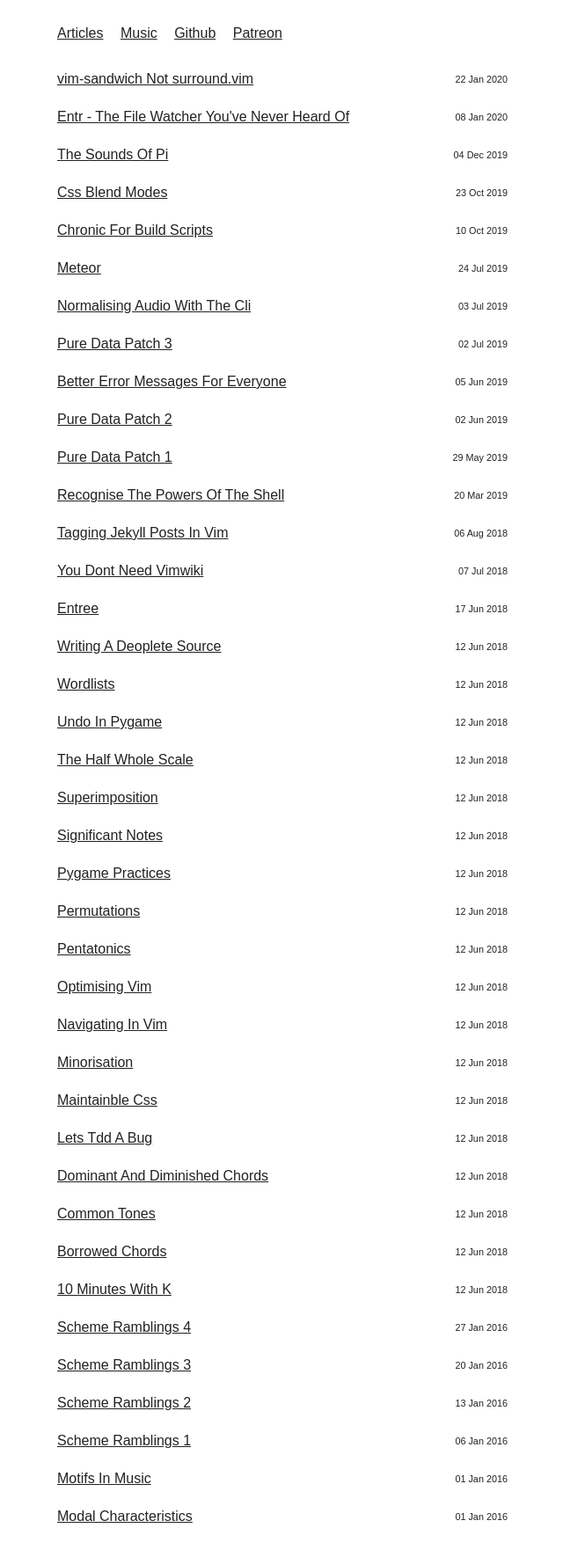
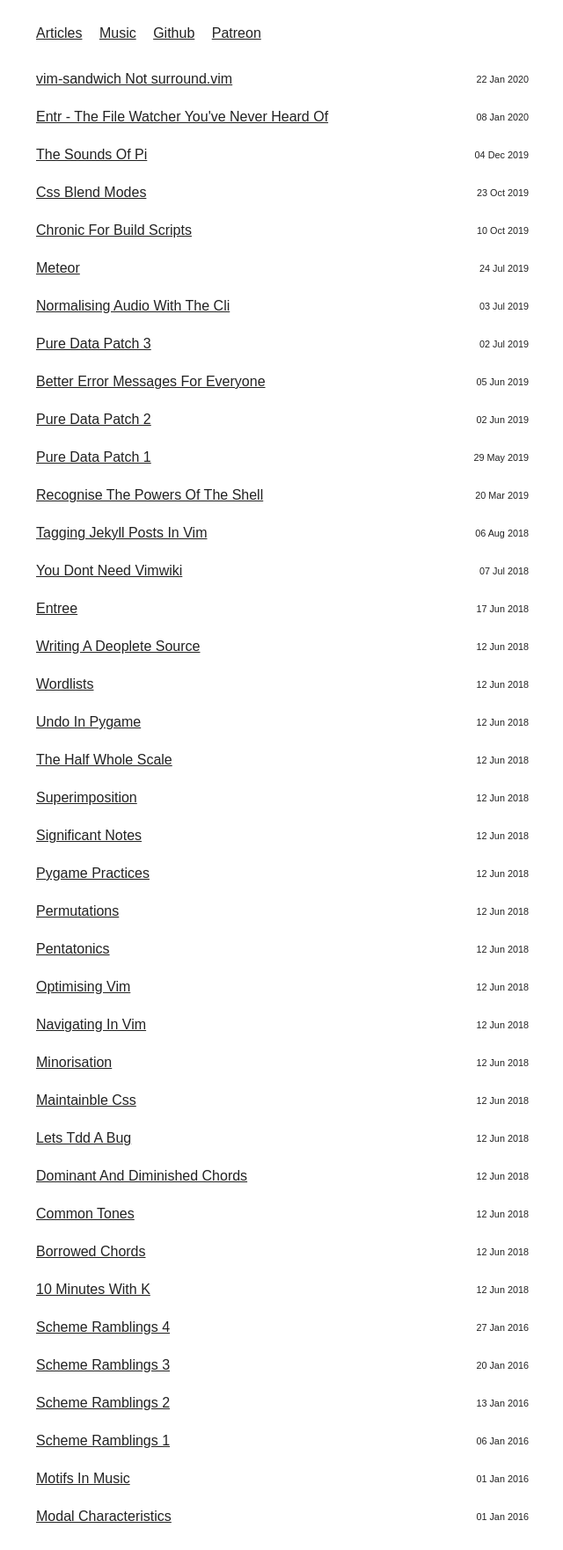
Before and after one commit to joereynolds/joereynolds.github.io, a Jekyll site: the page built from index.html, in a window 1280 px wide. Shown: the whole page at 88% size, without its empty margins (319-959 px from the left). Built offline with Jekyll 4.4.1, drawn with Linux system fonts in a browser that asks for light colours; some web fonts are replaced.

Commit message:
Trim style.css slightly

```diff
--- a/assets/css/style.css
+++ b/assets/css/style.css
@@ -2,8 +2,7 @@
   box-sizing: border-box;
 }
 
-article, aside, details, figcaption, figure,
-header, img, main, nav, section, summary {
+article, aside, details, header, img, main, nav, section, summary {
   display: block;
 }
 
@@ -39,9 +38,8 @@ h1, h2, h3, h4, h5 {
 
 body {
   line-height: 1.75em;
-  margin: 0 auto;
+  margin: 1.5em auto;
   max-width: 35em;
-  padding: 1.5em;
 }
 
 blockquote {
@@ -56,8 +54,7 @@ code {
 
 table {
   border-collapse: collapse;
-  margin-left: auto;
-  margin-right: auto;
+  margin: 0 auto;
   text-align: center;
   width: 50%;
 }
```
